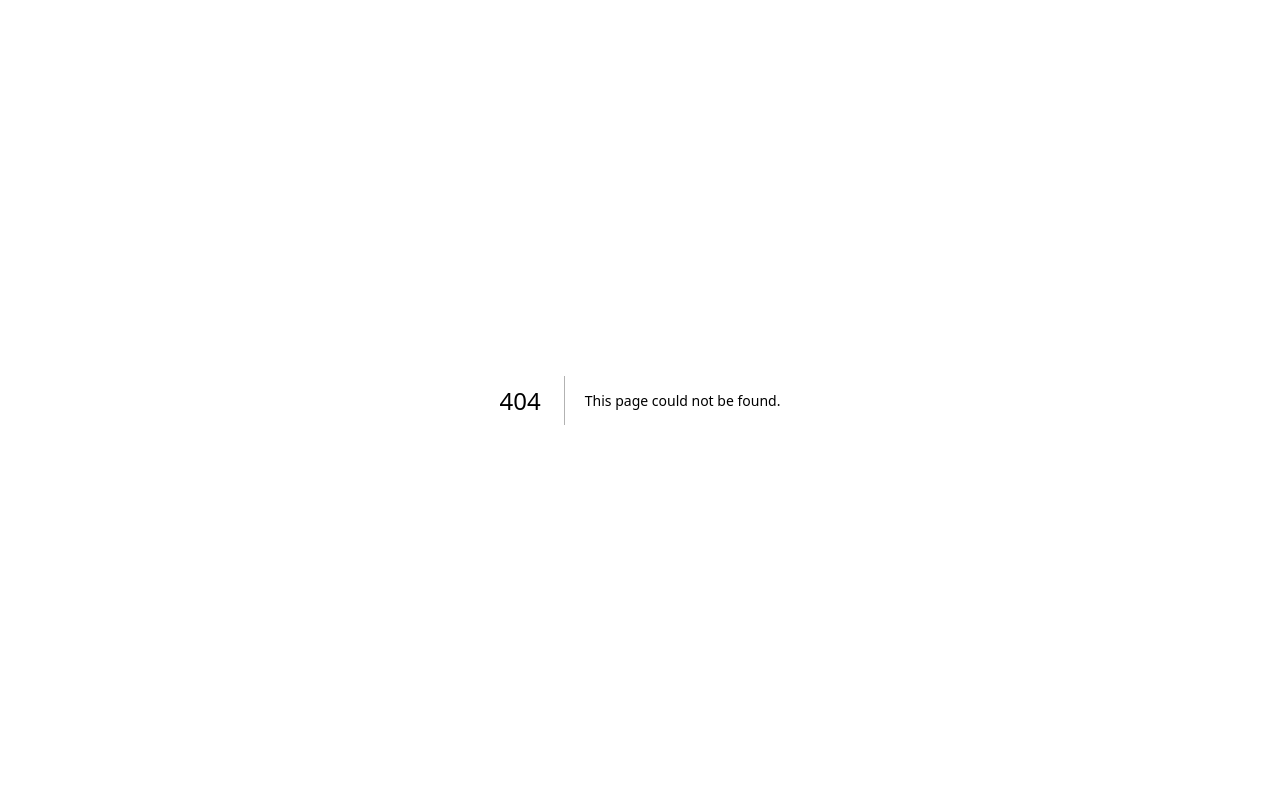
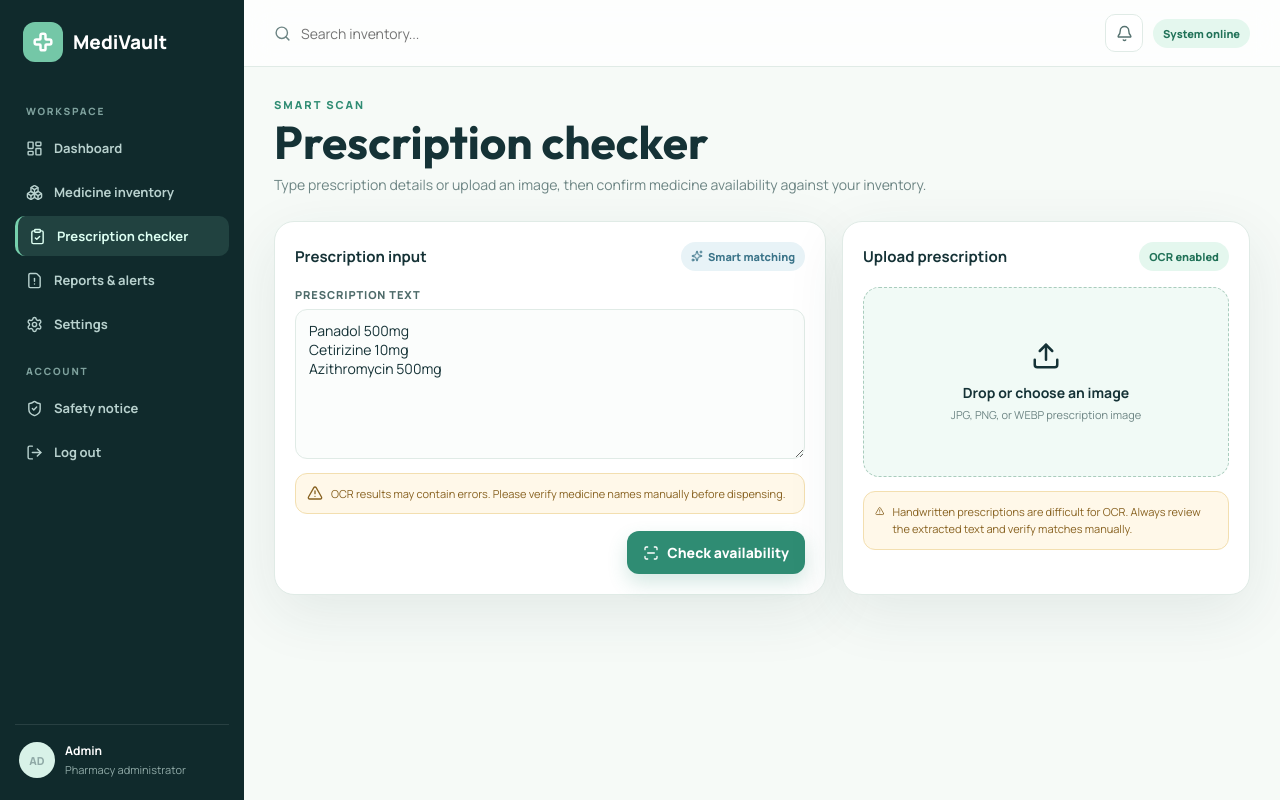
Before and after one commit to adeshasur/MediVault, a Next.js app: page /checker in a window 1280 px wide. Before the commit this address had no page. Built offline with nearby package versions, Linux system fonts and the light colour scheme.

Commit message:
feat: add staff prescription checker

```diff
--- /dev/null
+++ b/src/app/checker/page.jsx
@@ -0,0 +1,7 @@
+import AppShell from "@/components/AppShell";
+import PageHeader from "@/components/PageHeader";
+import PrescriptionChecker from "@/components/PrescriptionChecker";
+
+export default function Checker() {
+  return <AppShell><PageHeader eyebrow="Smart scan" title="Prescription checker" description="Type prescription details or upload an image, then confirm medicine availability against your inventory." /><PrescriptionChecker /></AppShell>;
+}
--- /dev/null
+++ b/src/components/PrescriptionChecker.jsx
@@ -0,0 +1,61 @@
+"use client";
+
+import { useState } from "react";
+import { AlertTriangle, FileImage, LoaderCircle, ScanLine, Sparkles, Upload } from "lucide-react";
+import StatusBadge from "./StatusBadge";
+import { getStatus, matchMedicines } from "@/lib/medicines";
+import { useMedicines } from "@/hooks/useMedicines";
+
+function loadTesseract() {
+  if (window.Tesseract) return Promise.resolve(window.Tesseract);
+  return new Promise((resolve, reject) => {
+    const script = document.createElement("script");
+    script.src = "https://cdn.jsdelivr.net/npm/tesseract.js@6/dist/tesseract.min.js";
+    script.onload = () => resolve(window.Tesseract);
+    script.onerror = reject;
+    document.head.appendChild(script);
+  });
+}
+
+export default function PrescriptionChecker() {
+  const { medicines } = useMedicines();
+  const [text, setText] = useState("Panadol 500mg\nCetirizine 10mg\nAzithromycin 500mg");
+  const [results, setResults] = useState([]);
+  const [preview, setPreview] = useState("");
+  const [scanning, setScanning] = useState(false);
+
+  function check() { setResults(matchMedicines(text, medicines)); }
+  async function upload(event) {
+    const file = event.target.files[0];
+    if (!file) return;
+    setPreview(URL.createObjectURL(file));
+    setScanning(true);
+    try {
+      const Tesseract = await loadTesseract();
+      const { data } = await Tesseract.recognize(file, "eng");
+      setText(data.text);
+    } catch {
+      setText("OCR could not read this image clearly. Enter the prescription text manually.");
+    }
+    setScanning(false);
+  }
+  return <div className="split">
+    <section className="card form-card">
+      <div className="panel-head" style={{padding: 0, marginBottom: 16}}><h3>Prescription input</h3><span className="pill blue"><Sparkles size={12} /> Smart matching</span></div>
+      <div className="field"><label>Prescription text</label><textarea className="input" value={text} onChange={(event) => setText(event.target.value)} placeholder="Type or paste prescription details here..." /></div>
+      <div className="notice"><AlertTriangle size={16} /> OCR results may contain errors. Please verify medicine names manually before dispensing.</div>
+      <div className="form-actions"><button className="btn primary" onClick={check}><ScanLine size={16} /> Check availability</button></div>
+      {results.length > 0 && <div className="result-list">{results.map(({ medicine, confidence, match }) => <div className="result" key={medicine.id}><div><h4>{medicine.name} · {medicine.strength}</h4><p>{medicine.generic} · {medicine.brand} · {match} ({confidence}%)</p></div><div className="result-meta"><StatusBadge {...getStatus(medicine)} /><b>LKR {medicine.price.toFixed(2)} · {medicine.quantity} units</b></div></div>)}</div>}
+    </section>
+    <section className="card form-card">
+      <div className="panel-head" style={{padding: 0, marginBottom: 16}}><h3>Upload prescription</h3><span className="pill green">OCR enabled</span></div>
+      <label className="upload">
+        {scanning ? <LoaderCircle size={30} className="spin" /> : preview ? <FileImage size={30} /> : <Upload size={30} />}
+        <h3>{scanning ? "Reading prescription..." : "Drop or choose an image"}</h3><p>JPG, PNG, or WEBP prescription image</p>
+        <input accept="image/*" onChange={upload} type="file" />
+        {preview && <img className="file-preview" src={preview} alt="Prescription preview" />}
+      </label>
+      <div className="notice"><AlertTriangle size={16} /> Handwritten prescriptions are difficult for OCR. Always review the extracted text and verify matches manually.</div>
+    </section>
+  </div>;
+}
```
